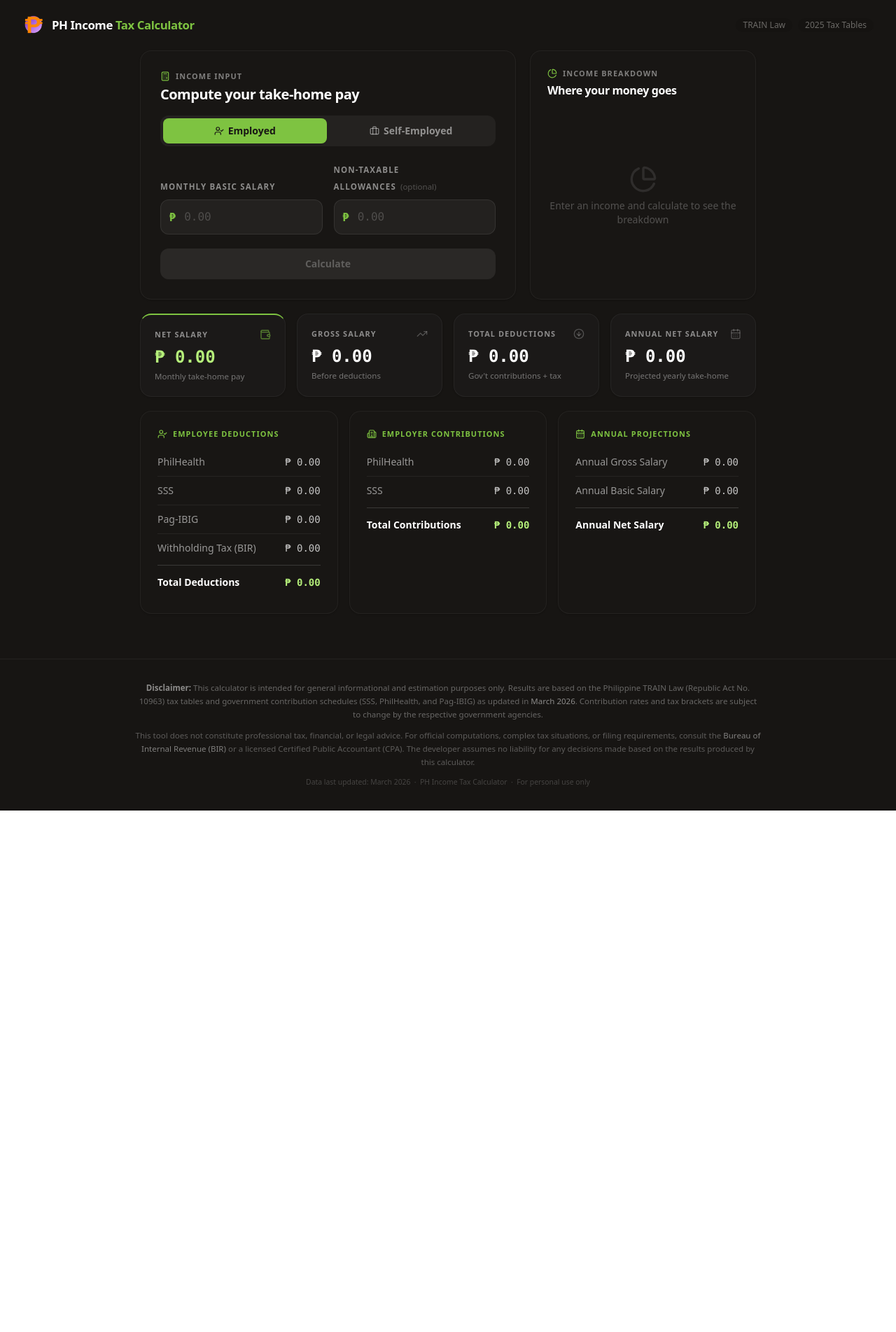
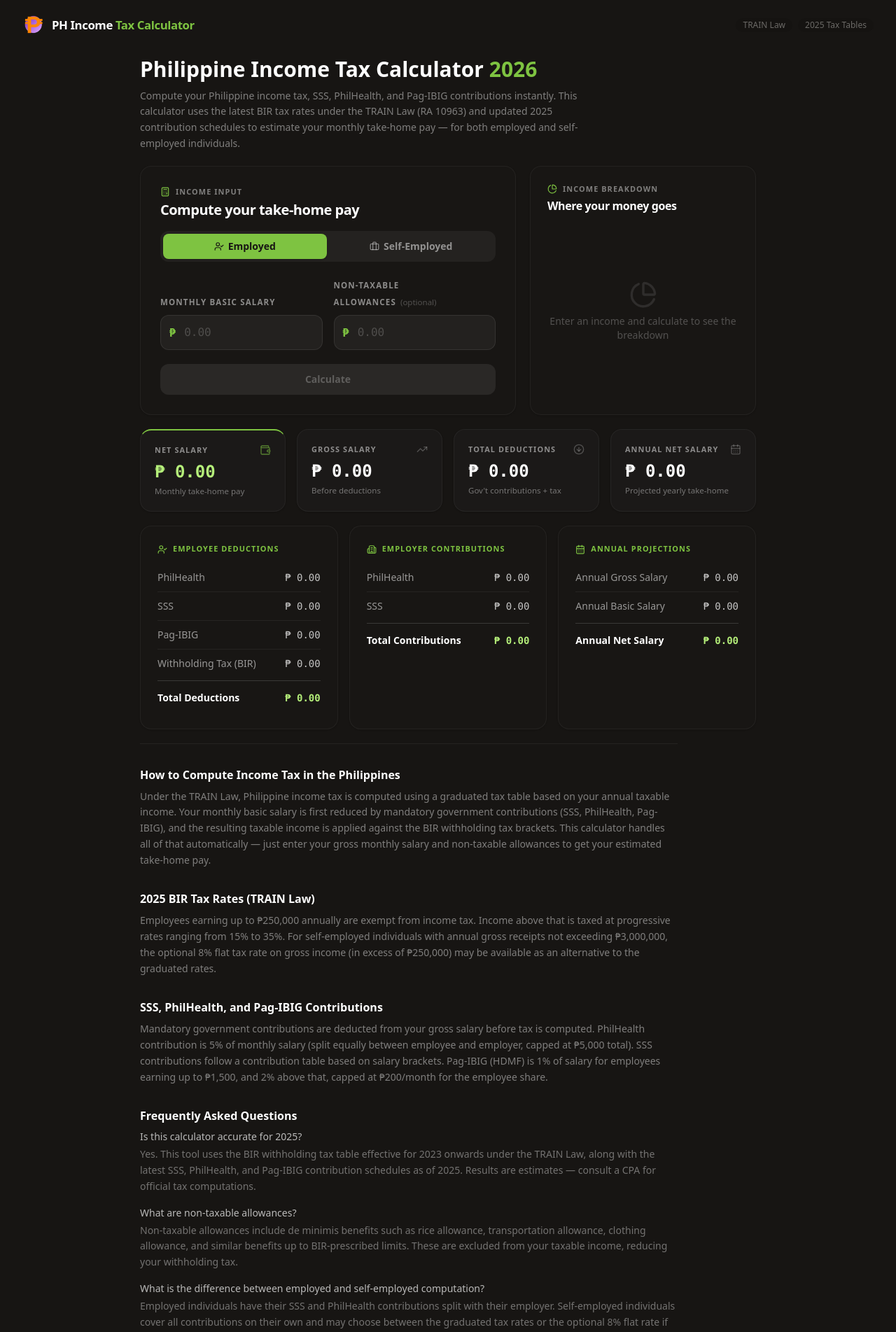
Before and after one commit to SirJohnGabriel/IncomeTaxCalculator, a React (Vite) app: page / in a window 1280 px wide. Shown: the top 1903 px of the page at 70% size. Before the commit the page ends 1158 px from the top, so only its background shows below. Built offline with nearby package versions, Linux system fonts and the light colour scheme.

Commit message:
add keywords on page

```diff
--- a/index.html
+++ b/index.html
@@ -10,7 +10,7 @@
     <!-- SEO Meta Tags -->
     <meta
       name="description"
-      content="Free Philippine income tax calculator for 2024-2025. Compute your BIR withholding tax, net take-home pay, SSS, PhilHealth, and Pag-IBIG contributions instantly."
+      content="Free Philippine income tax calculator for 2026. Compute your BIR withholding tax, net take-home pay, SSS, PhilHealth, and Pag-IBIG contributions instantly. Calculate your salary in the Philippines quickly and accurately."
     />
     <meta
       name="keywords"
--- a/src/features/taxCalculator/TaxDashboard.tsx
+++ b/src/features/taxCalculator/TaxDashboard.tsx
@@ -161,6 +161,20 @@ export function TaxDashboard() {
 
                 <main className="flex-1 min-w-0 pb-12 space-y-5">
 
+                    {/* ── SEO hero text ── */}
+                    <div className="pt-2">
+                        <h1 className="text-2xl md:text-3xl font-bold text-white leading-tight">
+                            Philippine Income Tax Calculator{' '}
+                            <span className="text-dash-green">2026</span>
+                        </h1>
+                        <p className="text-white/45 text-sm mt-2 max-w-2xl leading-relaxed">
+                            Compute your Philippine income tax, SSS, PhilHealth, and Pag-IBIG contributions
+                            instantly. This calculator uses the latest BIR tax rates under the TRAIN Law
+                            (RA 10963) and updated 2025 contribution schedules to estimate your monthly
+                            take-home pay — for both employed and self-employed individuals.
+                        </p>
+                    </div>
+
                     <div className="flex gap-5 flex-wrap">
                         <InputCard
                             employmentType={employmentType}
@@ -217,6 +231,93 @@ export function TaxDashboard() {
                         <ProjectionsCard result={r} isSelfEmployed={isSelfEmployed} />
                     </div>
 
+                    {/* ── SEO content section ── */}
+                    <section className="border-t border-white/6 pt-8 space-y-8 max-w-3xl">
+
+                        <div>
+                            <h2 className="text-base font-semibold text-white mb-2">
+                                How to Compute Income Tax in the Philippines
+                            </h2>
+                            <p className="text-white/45 text-sm leading-relaxed">
+                                Under the TRAIN Law, Philippine income tax is computed using a graduated tax table
+                                based on your annual taxable income. Your monthly basic salary is first reduced by
+                                mandatory government contributions (SSS, PhilHealth, Pag-IBIG), and the resulting
+                                taxable income is applied against the BIR withholding tax brackets. This calculator
+                                handles all of that automatically — just enter your gross monthly salary and
+                                non-taxable allowances to get your estimated take-home pay.
+                            </p>
+                        </div>
+
+                        <div>
+                            <h2 className="text-base font-semibold text-white mb-2">
+                                2025 BIR Tax Rates (TRAIN Law)
+                            </h2>
+                            <p className="text-white/45 text-sm leading-relaxed">
+                                Employees earning up to ₱250,000 annually are exempt from income tax.
+                                Income above that is taxed at progressive rates ranging from 15% to 35%.
+                                For self-employed individuals with annual gross receipts not exceeding ₱3,000,000,
+                                the optional 8% flat tax rate on gross income (in excess of ₱250,000) may be
+                                available as an alternative to the graduated rates.
+                            </p>
+                        </div>
+
+                        <div>
+                            <h2 className="text-base font-semibold text-white mb-2">
+                                SSS, PhilHealth, and Pag-IBIG Contributions
+                            </h2>
+                            <p className="text-white/45 text-sm leading-relaxed">
+                                Mandatory government contributions are deducted from your gross salary before
+                                tax is computed. PhilHealth contribution is 5% of monthly salary (split equally
+                                between employee and employer, capped at ₱5,000 total). SSS contributions follow
+                                a contribution table based on salary brackets. Pag-IBIG (HDMF) is 1% of salary
+                                for employees earning up to ₱1,500, and 2% above that, capped at ₱200/month
+                                for the employee share.
+                            </p>
+                        </div>
+
+                        <div>
+                            <h2 className="text-base font-semibold text-white mb-2">
+                                Frequently Asked Questions
+                            </h2>
+                            <div className="space-y-4">
+                                <div>
+                                    <h3 className="text-sm font-medium text-white/70 mb-1">
+                                        Is this calculator accurate for 2025?
+                                    </h3>
+                                    <p className="text-white/40 text-sm leading-relaxed">
+                                        Yes. This tool uses the BIR withholding tax table effective for 2023 onwards
+                                        under the TRAIN Law, along with the latest SSS, PhilHealth, and Pag-IBIG
+                                        contribution schedules as of 2025. Results are estimates — consult a CPA
+                                        for official tax computations.
+                                    </p>
+                                </div>
+                                <div>
+                                    <h3 className="text-sm font-medium text-white/70 mb-1">
+                                        What are non-taxable allowances?
+                                    </h3>
+                                    <p className="text-white/40 text-sm leading-relaxed">
+                                        Non-taxable allowances include de minimis benefits such as rice allowance,
+                                        transportation allowance, clothing allowance, and similar benefits up to
+                                        BIR-prescribed limits. These are excluded from your taxable income, reducing
+                                        your withholding tax.
+                                    </p>
+                                </div>
+                                <div>
+                                    <h3 className="text-sm font-medium text-white/70 mb-1">
+                                        What is the difference between employed and self-employed computation?
+                                    </h3>
+                                    <p className="text-white/40 text-sm leading-relaxed">
+                                        Employed individuals have their SSS and PhilHealth contributions split
+                                        with their employer. Self-employed individuals cover all contributions
+                                        on their own and may choose between the graduated tax rates or the
+                                        optional 8% flat rate if their annual gross income does not exceed ₱3,000,000.
+                                    </p>
+                                </div>
+                            </div>
+                        </div>
+
+                    </section>
+
                 </main>
 
                 <AdColumn />
```
